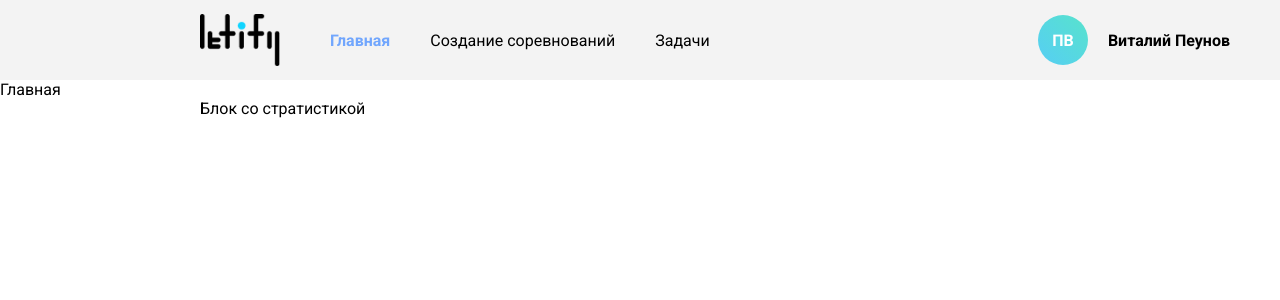
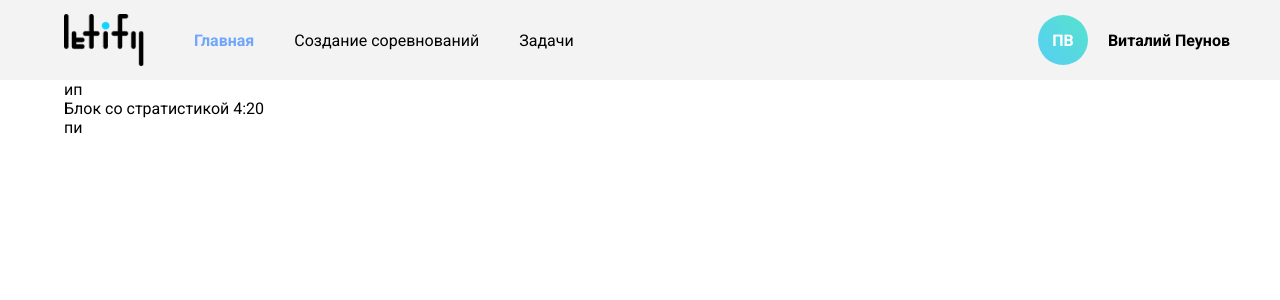
Before and after one commit to mrpeunov/letify, a Vue app in the folder frontend/: page / in a window 1280 px wide. Shown: the top 300 px of the page. Built offline with nearby package versions, Linux system fonts and the light colour scheme; sample sign-in values are in the browser's storage.

Commit message:
Done container on big screen

```diff
--- a/frontend/src/App.vue
+++ b/frontend/src/App.vue
@@ -45,9 +45,10 @@ body {
 }
 
 .container{
-    width: 100%;
+    width: 90%;
+    max-width: 1300px;
     box-sizing: border-box;
-    padding: 0 200px;
+    margin: 0 auto;
 }
 
 
--- a/frontend/src/components/blocks/HeaderMenu.vue
+++ b/frontend/src/components/blocks/HeaderMenu.vue
@@ -1,6 +1,7 @@
 <template>
     <div class="menu">
-        <div class="menu_info">
+        <div class="menu_container">
+            <div class="menu_info">
             <div class="menu_logo">
                 <img src="@/assets/img/logo.png" alt="">
             </div>
@@ -19,7 +20,7 @@
                 class="menu_item"
                 :class="{active: isTasks }">Задачи</router-link>
         </div>
-        <div class="menu_lk">
+            <div class="menu_lk">
             <div class="menu_lk_img">ПВ</div>
             <div class="menu_lk_name">
                 Виталий Пеунов
@@ -31,6 +32,7 @@
                 <div class="menu_lk_dropdown_item">Профиль</div>
                 <div class="menu_lk_dropdown_item">Выход</div>
             </div>
+        </div>
         </div>
     </div>
 </template>
@@ -60,11 +62,17 @@ export default {
 .menu {
     background: #F3F3F3;
     width: 100%;
-    height: 80px;
-    padding-left: 200px;
     box-sizing: border-box;
-    display: flex;
-    justify-content: space-between;
+
+    &_container{
+        width: 95%;
+        max-width: calc(100% - (100% - 1300px) / 2);
+        margin-left: auto;
+        display: flex;
+        justify-content: space-between;
+        height: 80px;
+
+    }
 
     &_info {
         display: flex;
--- a/frontend/src/components/competitions/CompetitionsPage.vue
+++ b/frontend/src/components/competitions/CompetitionsPage.vue
@@ -1,6 +1,9 @@
 <template>
     <div>
         <header-menu page-name="competitions"></header-menu>
+        <div class="container">
+            Тут список соревнований
+        </div>
     </div>
 </template>
 
--- a/frontend/src/components/main/MainPage.vue
+++ b/frontend/src/components/main/MainPage.vue
@@ -1,8 +1,11 @@
 <template>
     <div>
         <header-menu page-name="main"></header-menu>
-        Главная
-        <statistics-block></statistics-block>
+        <div class="container">
+            ип
+            <statistics-block></statistics-block>
+            пи
+        </div>
     </div>
 </template>
 
--- a/frontend/src/components/main/StatisticsBlock.vue
+++ b/frontend/src/components/main/StatisticsBlock.vue
@@ -1,12 +1,18 @@
 <template>
-    <div class="container">
-       Блок со стратистикой
+    <div>
+        Блок со стратистикой
+        {{time}}
     </div>
 </template>
 
 <script>
 export default {
-    name: "StatisticsBlock"
+    name: "StatisticsBlock",
+    data() {
+        return {
+            time: "4:20"
+        }
+    }
 }
 </script>
 
--- a/frontend/src/components/tasks/TasksPage.vue
+++ b/frontend/src/components/tasks/TasksPage.vue
@@ -1,7 +1,9 @@
 <template>
     <div>
         <header-menu page-name="tasks"></header-menu>
-        Тут будут таски
+        <div class="container">
+            Тут будут таски
+        </div>
     </div>
 </template>
 
```
